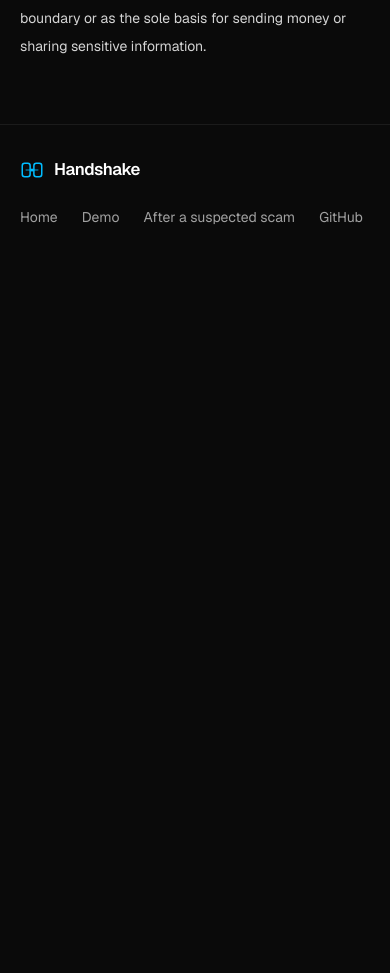
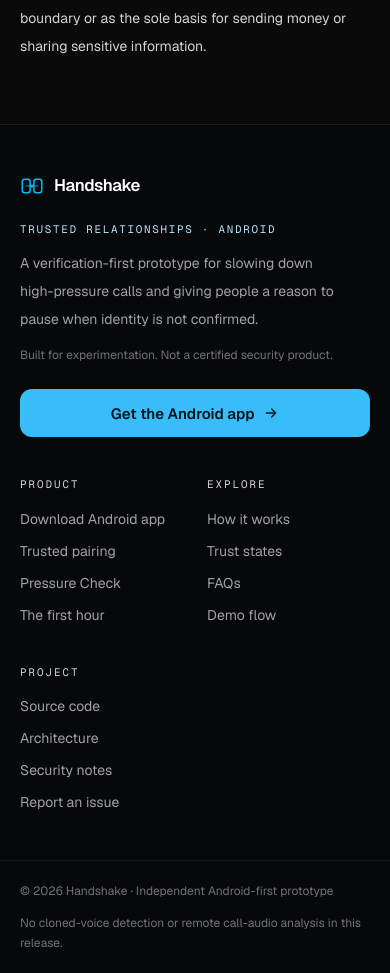
Before and after one commit to sudomarc/handshake, a Next.js app: page /download in a window 390 px wide. Shown: the part 2845-3818 px from the top of the page. Before the commit the page ends 3104 px from the top, so only its background shows below. Built offline with nearby package versions, Linux system fonts and the light colour scheme.

Commit message:
Apply NovaWeb-inspired Handshake footer
Add a shared, responsive footer with a clear Android download CTA, grouped product navigation, project links, and a consistent bottom row across the homepage and download page.

```diff
--- a/app/download/page.tsx
+++ b/app/download/page.tsx
@@ -1,7 +1,7 @@
 import type { Metadata } from "next";
 import Link from "next/link";
 import { Header } from "@/components/landing/Header";
-import { Logo } from "@/components/landing/Logo";
+import { Footer } from "@/components/landing/Footer";
 
 const ANDROID_WORKFLOW_URL =
   "https://github.com/sudomarc/handshake/actions/workflows/android-apk.yml";
@@ -201,17 +201,7 @@ export default function DownloadPage() {
         </section>
       </main>
 
-      <footer className="border-t border-white/[0.07]">
-        <div className="site-shell flex flex-col gap-6 py-8 sm:flex-row sm:items-center sm:justify-between">
-          <Logo />
-          <nav aria-label="Footer" className="flex flex-wrap gap-x-6 gap-y-2 text-sm">
-            <Link href="/" className="text-neutral-400 transition hover:text-white">Home</Link>
-            <Link href="/demo" className="text-neutral-400 transition hover:text-white">Demo</Link>
-            <Link href="/first-hour" className="text-neutral-400 transition hover:text-white">After a suspected scam</Link>
-            <a href={SOURCE_URL} target="_blank" rel="noopener noreferrer" className="text-neutral-400 transition hover:text-white">GitHub</a>
-          </nav>
-        </div>
-      </footer>
+      <Footer />
     </>
   );
 }
--- a/app/page.tsx
+++ b/app/page.tsx
@@ -1,12 +1,12 @@
 import type { Metadata } from "next";
 import Link from "next/link";
 import { Header } from "@/components/landing/Header";
+import { Footer } from "@/components/landing/Footer";
 import { HeroSceneSlot } from "@/components/landing/HeroSceneSlot";
 import { SectionHeading } from "@/components/landing/SectionHeading";
 import { PairingDiagram } from "@/components/landing/PairingDiagram";
 import { TrustStatesExplorer } from "@/components/landing/TrustStatesExplorer";
 import { FAQ } from "@/components/landing/FAQ";
-import { Logo } from "@/components/landing/Logo";
 
 export const metadata: Metadata = {
   title: "Handshake — Verify the relationship, not the voice",
@@ -341,95 +341,7 @@ export default function Home() {
         </section>
       </main>
 
-      <footer className="border-t border-white/[0.08] bg-[#07080a]">
-        <div className="site-shell grid grid-cols-2 gap-x-6 gap-y-10 py-12 sm:grid-cols-2 sm:gap-x-10 sm:py-14 lg:grid-cols-[minmax(0,1.3fr)_repeat(3,minmax(0,1fr))] lg:gap-12">
-          <div className="col-span-2 max-w-sm lg:col-span-1">
-            <Logo />
-            <p className="mt-4 max-w-xs text-sm leading-7 text-neutral-400">
-              A small, Android-first prototype exploring trusted-device pairing and clearer
-              decisions under pressure.
-            </p>
-            <p className="mt-4 text-xs leading-5 text-neutral-500">
-              Built for experimentation. Not a certified security product.
-            </p>
-          </div>
-
-          <nav aria-label="Footer: product" className="flex flex-col items-start gap-3 text-sm">
-            <h2 className="mb-1 font-mono text-[0.68rem] uppercase tracking-[0.18em] text-neutral-300">
-              Product
-            </h2>
-            <Link href="/download" className="text-neutral-400 transition hover:text-white">
-              Download Android app
-            </Link>
-            <Link href="/circle" className="text-neutral-400 transition hover:text-white">
-              Trusted pairing
-            </Link>
-            <a href="#trust-states" className="text-neutral-400 transition hover:text-white">
-              Trust states
-            </a>
-            <Link href="/analyze" className="text-neutral-400 transition hover:text-white">
-              Pressure Check
-            </Link>
-            <Link href="/first-hour" className="text-neutral-400 transition hover:text-white">
-              The first hour
-            </Link>
-          </nav>
-
-          <nav aria-label="Footer: learn" className="flex flex-col items-start gap-3 text-sm">
-            <h2 className="mb-1 font-mono text-[0.68rem] uppercase tracking-[0.18em] text-neutral-300">
-              Learn
-            </h2>
-            <a href="#how-it-works" className="text-neutral-400 transition hover:text-white">
-              How it works
-            </a>
-            <a href="#faq" className="text-neutral-400 transition hover:text-white">
-              FAQs
-            </a>
-            <Link href="/demo" className="text-neutral-400 transition hover:text-white">
-              Demo flow
-            </Link>
-          </nav>
-
-          <nav aria-label="Footer: project" className="flex flex-col items-start gap-3 text-sm">
-            <h2 className="mb-1 font-mono text-[0.68rem] uppercase tracking-[0.18em] text-neutral-300">
-              Project
-            </h2>
-            <a
-              href="https://github.com/sudomarc/handshake"
-              className="text-neutral-400 transition hover:text-white"
-            >
-              Source code
-            </a>
-            <a
-              href="https://github.com/sudomarc/handshake/blob/main/ARCHITECTURE.md"
-              className="text-neutral-400 transition hover:text-white"
-            >
-              Architecture
-            </a>
-            <a
-              href="https://github.com/sudomarc/handshake/blob/main/SECURITY.md"
-              className="text-neutral-400 transition hover:text-white"
-            >
-              Security notes
-            </a>
-            <a
-              href="https://github.com/sudomarc/handshake/issues/new"
-              className="text-neutral-400 transition hover:text-white"
-            >
-              Report an issue
-            </a>
-          </nav>
-        </div>
-
-        <div className="border-t border-white/[0.06]">
-          <div className="site-shell flex flex-col gap-3 py-5 text-xs leading-5 text-neutral-500 sm:flex-row sm:items-center sm:justify-between">
-            <p>© 2026 Handshake · Independent Android-first prototype</p>
-            <p className="max-w-2xl sm:text-right">
-              No cloned-voice detection or remote call-audio analysis in this release.
-            </p>
-          </div>
-        </div>
-      </footer>
+      <Footer />
     </>
   );
 }
--- /dev/null
+++ b/components/landing/Footer.tsx
@@ -0,0 +1,110 @@
+import Link from "next/link";
+import { Logo } from "@/components/landing/Logo";
+
+function ArrowIcon() {
+  return (
+    <svg
+      className="h-4 w-4"
+      viewBox="0 0 24 24"
+      fill="none"
+      stroke="currentColor"
+      strokeWidth={2}
+      strokeLinecap="round"
+      strokeLinejoin="round"
+      aria-hidden="true"
+    >
+      <path d="M5 12h14M13 6l6 6-6 6" />
+    </svg>
+  );
+}
+
+const linkClass = "text-neutral-400 transition hover:text-white focus-visible:outline focus-visible:outline-2 focus-visible:outline-sky-300 focus-visible:outline-offset-4";
+
+export function Footer() {
+  return (
+    <footer className="border-t border-white/[0.08] bg-[#07080a]">
+      <div className="site-shell grid grid-cols-2 gap-x-6 gap-y-10 py-12 sm:gap-x-10 sm:py-14 lg:grid-cols-[minmax(0,1.35fr)_repeat(3,minmax(0,1fr))] lg:gap-12">
+        <div className="col-span-2 max-w-sm lg:col-span-1">
+          <Logo />
+          <p className="mt-4 font-mono text-[0.68rem] uppercase tracking-[0.16em] text-sky-200">
+            Trusted relationships · Android
+          </p>
+          <p className="mt-3 max-w-xs text-sm leading-7 text-neutral-400">
+            A verification-first prototype for slowing down high-pressure calls and giving people
+            a reason to pause when identity is not confirmed.
+          </p>
+          <p className="mt-3 text-xs leading-5 text-neutral-500">
+            Built for experimentation. Not a certified security product.
+          </p>
+          <Link href="/download" className="cta cta-accent mt-6 w-full min-[420px]:w-auto">
+            Get the Android app
+            <ArrowIcon />
+          </Link>
+        </div>
+
+        <nav aria-label="Footer: product" className="flex flex-col items-start gap-3 text-sm">
+          <h2 className="mb-1 font-mono text-[0.68rem] uppercase tracking-[0.18em] text-neutral-300">
+            Product
+          </h2>
+          <Link href="/download" className={linkClass}>
+            Download Android app
+          </Link>
+          <Link href="/circle" className={linkClass}>
+            Trusted pairing
+          </Link>
+          <Link href="/analyze" className={linkClass}>
+            Pressure Check
+          </Link>
+          <Link href="/first-hour" className={linkClass}>
+            The first hour
+          </Link>
+        </nav>
+
+        <nav aria-label="Footer: explore" className="flex flex-col items-start gap-3 text-sm">
+          <h2 className="mb-1 font-mono text-[0.68rem] uppercase tracking-[0.18em] text-neutral-300">
+            Explore
+          </h2>
+          <Link href="/#how-it-works" className={linkClass}>
+            How it works
+          </Link>
+          <Link href="/#trust-states" className={linkClass}>
+            Trust states
+          </Link>
+          <Link href="/#faq" className={linkClass}>
+            FAQs
+          </Link>
+          <Link href="/demo" className={linkClass}>
+            Demo flow
+          </Link>
+        </nav>
+
+        <nav aria-label="Footer: project" className="flex flex-col items-start gap-3 text-sm">
+          <h2 className="mb-1 font-mono text-[0.68rem] uppercase tracking-[0.18em] text-neutral-300">
+            Project
+          </h2>
+          <a href="https://github.com/sudomarc/handshake" className={linkClass}>
+            Source code
+          </a>
+          <a href="https://github.com/sudomarc/handshake/blob/main/ARCHITECTURE.md" className={linkClass}>
+            Architecture
+          </a>
+          <a href="https://github.com/sudomarc/handshake/blob/main/SECURITY.md" className={linkClass}>
+            Security notes
+          </a>
+          <a href="https://github.com/sudomarc/handshake/issues/new" className={linkClass}>
+            Report an issue
+          </a>
+        </nav>
+      </div>
+
+      <div className="border-t border-white/[0.06]">
+        <div className="site-shell flex flex-col gap-3 py-5 text-xs leading-5 text-neutral-500 sm:flex-row sm:items-center sm:justify-between">
+          <p>© 2026 Handshake · Independent Android-first prototype</p>
+          <p className="max-w-2xl sm:text-right">
+            No cloned-voice detection or remote call-audio analysis in this release.
+          </p>
+        </div>
+      </div>
+    </footer>
+  );
+}
```
